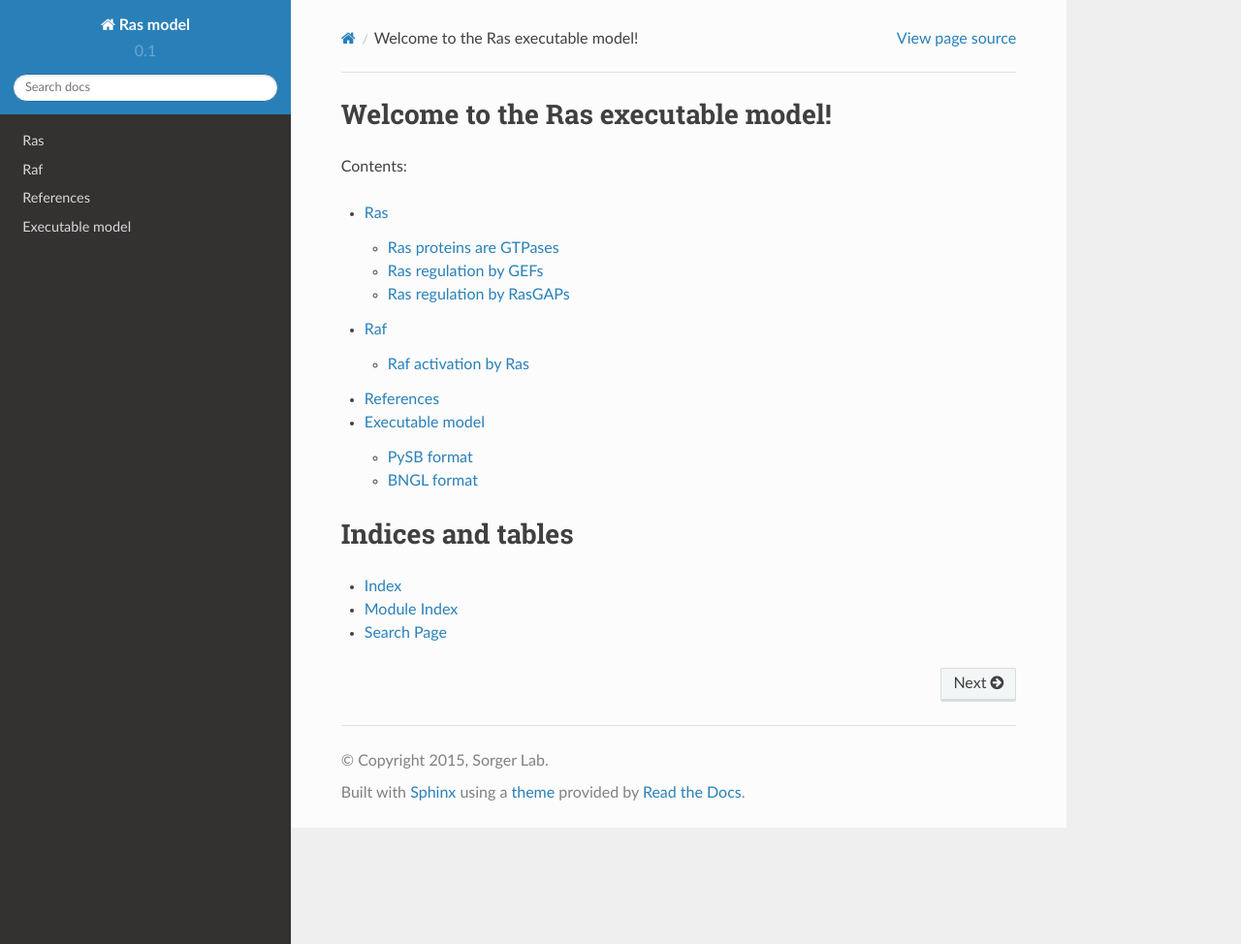
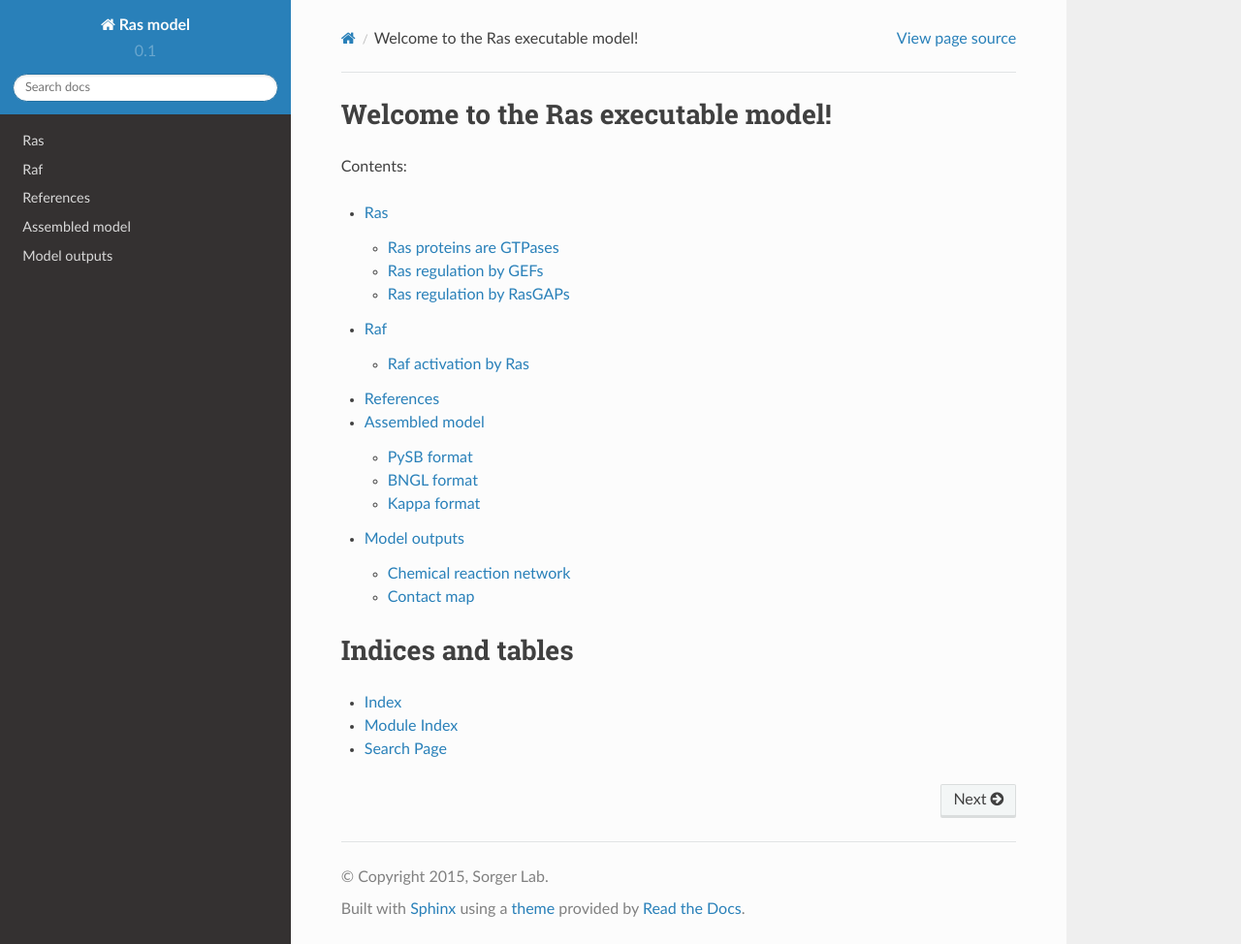
Before and after one commit to sorgerlab/rasmodel, a Sphinx documentation site: the page built from doc/index.rst, in a window 1280 px wide and 974 px high. Shown: the whole window at 97% size. Built offline with Sphinx 7.4.7 and the Read the Docs theme 2.0.0, drawn with Linux system fonts in a browser that asks for light colours.

Commit message:
Rxn net and contact map outputs
Created a script to generate the kappa contact map from the command
line. Also changed name of model section to "Assembled model".

```diff
--- a/doc/model/index.rst
+++ b/doc/assembled/index.rst
@@ -1,8 +1,9 @@
-Executable model
-================
+Assembled model
+===============
 
 .. toctree::
     :maxdepth: 2
 
     pysb
     bngl
+    kappa
--- /dev/null
+++ b/doc/assembled/kappa.rst
@@ -0,0 +1,6 @@
+Kappa format
+============
+
+:download:`Download the model in Kappa </../output/ras_model.ka>`
+
+.. literalinclude:: /../output/ras_model.ka
--- a/doc/index.rst
+++ b/doc/index.rst
@@ -14,7 +14,8 @@ Contents:
     ras/index
     raf/index
     references
-    model/index
+    assembled/index
+    outputs/index
 
 Indices and tables
 ==================
--- /dev/null
+++ b/doc/outputs/index.rst
@@ -0,0 +1,8 @@
+Model outputs
+=============
+
+.. toctree::
+    :maxdepth: 2
+
+    rxn_net
+    contact_map
```
Also changed, not shown: doc/initial_conditions.rst (added, +30 -0 lines), doc/outputs/contact_map.rst (added, +9 -0 lines), doc/outputs/rxn_net.rst (added, +9 -0 lines), doc/assembled/bngl.rst (renamed from doc/model/bngl.rst), doc/assembled/pysb.rst (renamed from doc/model/pysb.rst), 2 other files.
